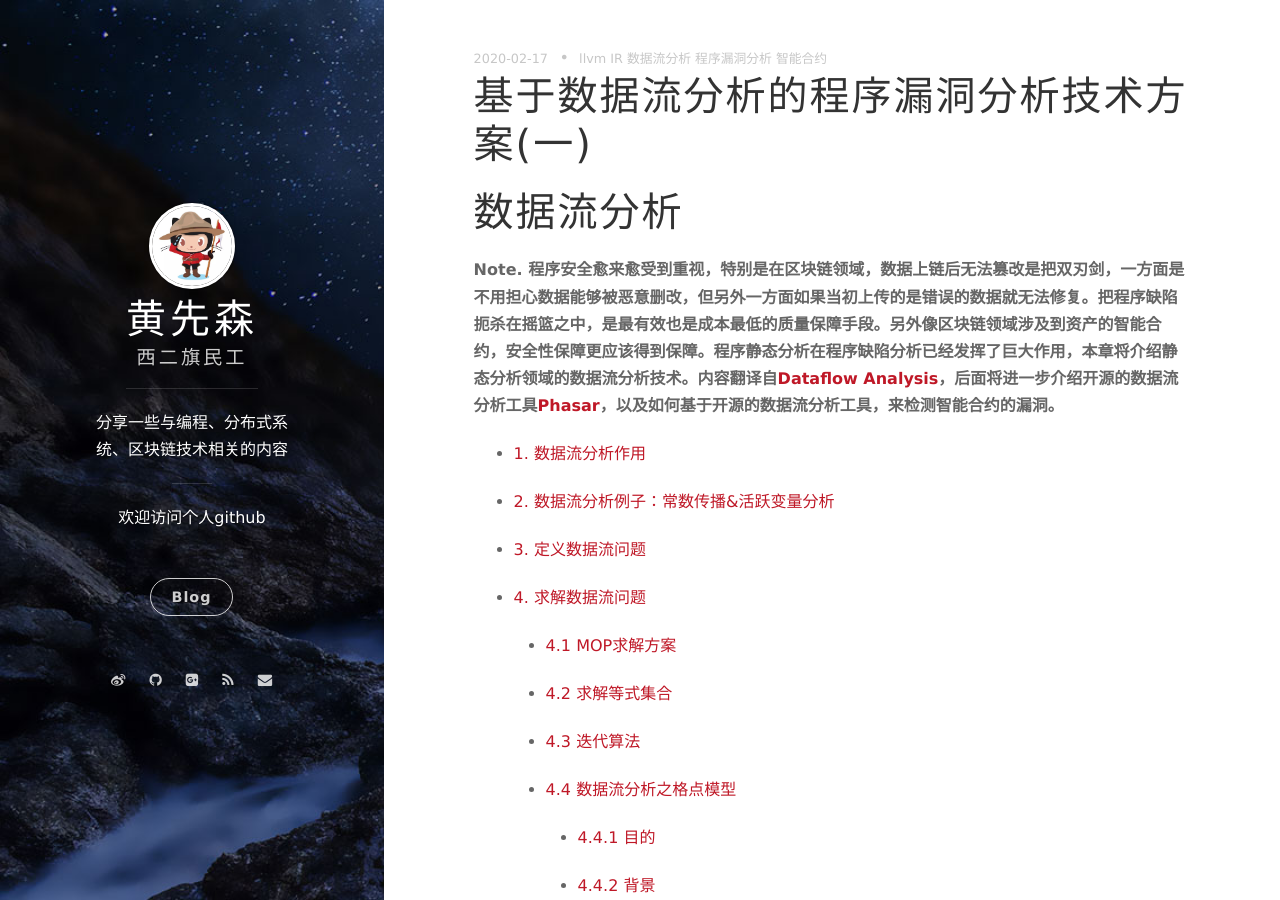
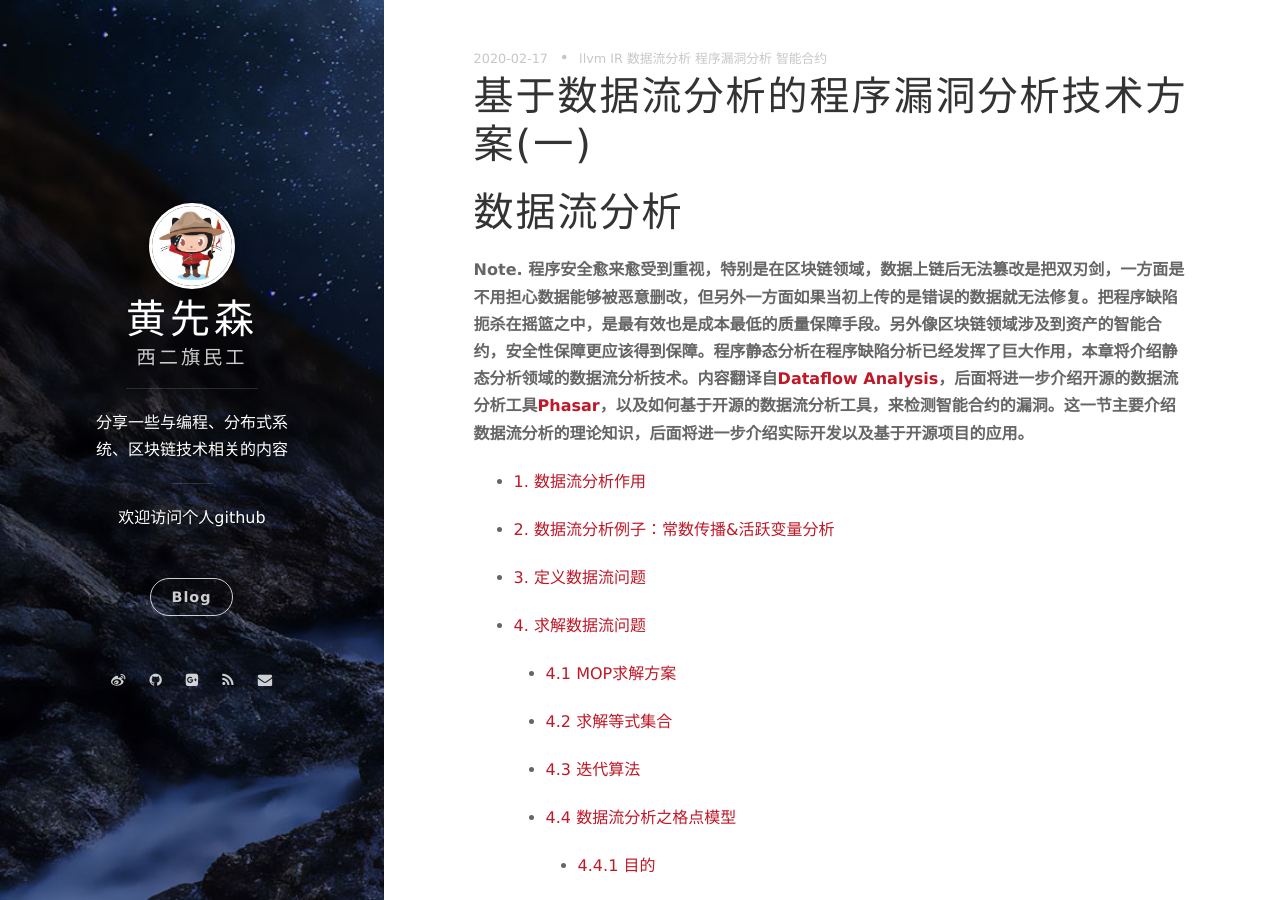
Before and after one commit to berryjam/berryjam.github.io, a Jekyll site: the page built from _posts/2020-02-17-基于数据流分析的程序漏洞分析技术方案(一).md, in a window 1280 px wide and 900 px high. Built offline with Jekyll 4.4.1, drawn with Linux system fonts in a browser that asks for light colours; nearby versions of some CDN libraries; comment, search, counter and statistics services are not loaded.

Commit message:
Update 2020-02-17-基于数据流分析的程序漏洞分析技术方案(一).md

```diff
--- a/_posts/2020-02-17-基于数据流分析的程序漏洞分析技术方案(一).md
+++ b/_posts/2020-02-17-基于数据流分析的程序漏洞分析技术方案(一).md
@@ -7,7 +7,7 @@ tags: llvm IR 数据流分析 程序漏洞分析 智能合约
 
 # 数据流分析
 
-**Note. 程序安全愈来愈受到重视，特别是在区块链领域，数据上链后无法篡改是把双刃剑，一方面是不用担心数据能够被恶意删改，但另外一方面如果当初上传的是错误的数据就无法修复。把程序缺陷扼杀在摇篮之中，是最有效也是成本最低的质量保障手段。另外像区块链领域涉及到资产的智能合约，安全性保障更应该得到保障。程序静态分析在程序缺陷分析已经发挥了巨大作用，本章将介绍静态分析领域的数据流分析技术。内容翻译自[Dataflow Analysis](http://pages.cs.wisc.edu/~horwitz/CS704-NOTES/2.DATAFLOW.html)，后面将进一步介绍开源的数据流分析工具[Phasar](https://phasar.org/)，以及如何基于开源的数据流分析工具，来检测智能合约的漏洞。**
+**Note. 程序安全愈来愈受到重视，特别是在区块链领域，数据上链后无法篡改是把双刃剑，一方面是不用担心数据能够被恶意删改，但另外一方面如果当初上传的是错误的数据就无法修复。把程序缺陷扼杀在摇篮之中，是最有效也是成本最低的质量保障手段。另外像区块链领域涉及到资产的智能合约，安全性保障更应该得到保障。程序静态分析在程序缺陷分析已经发挥了巨大作用，本章将介绍静态分析领域的数据流分析技术。内容翻译自[Dataflow Analysis](http://pages.cs.wisc.edu/~horwitz/CS704-NOTES/2.DATAFLOW.html)，后面将进一步介绍开源的数据流分析工具[Phasar](https://phasar.org/)，以及如何基于开源的数据流分析工具，来检测智能合约的漏洞。这一节主要介绍数据流分析的理论知识，后面将进一步介绍实际开发以及基于开源项目的应用。**
 
 - [1. 数据流分析作用]()
 
```
